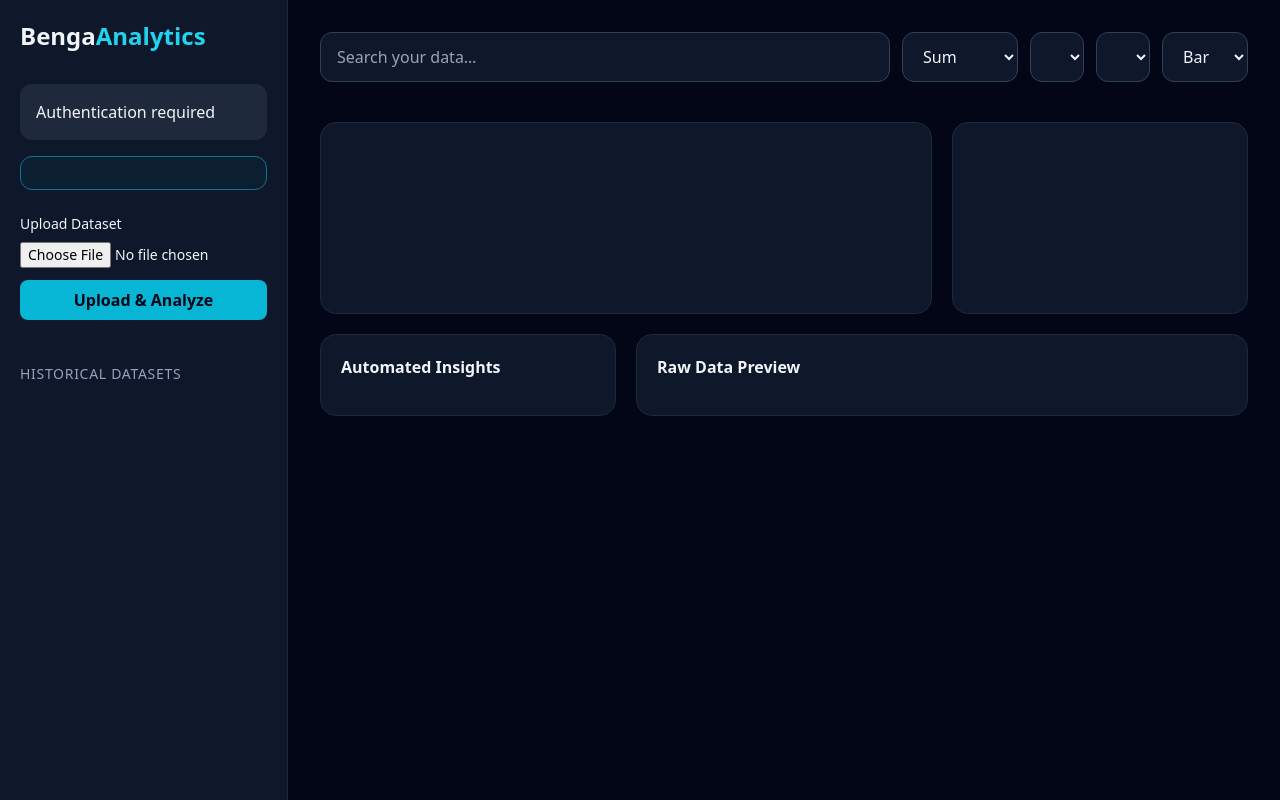
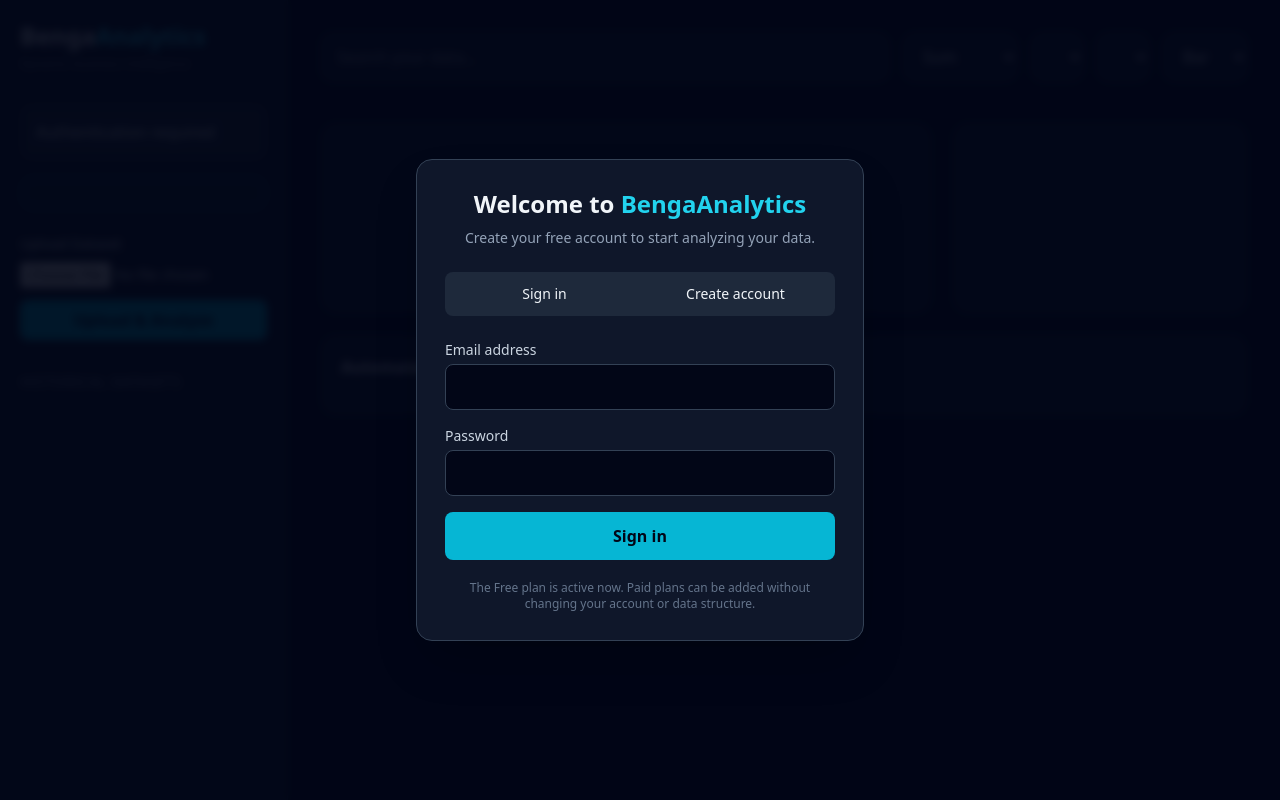
Before and after one commit to alumasinde/benga-analytics, a Flask app: page / in a window 1280 px wide. Run offline with Flask 3, Linux system fonts and the light colour scheme; lists and menus that the app fills with data are empty; a map, chart or similar area stays blank; some libraries are stand-ins or nearby versions.

Commit message:
feat(ui): add account-first signup and login experience

```diff
--- a/templates/dashboard.html
+++ b/templates/dashboard.html
@@ -1,42 +1,96 @@
 <!doctype html>
 <html lang="en">
 <head>
-<meta charset="utf-8"><meta name="viewport" content="width=device-width,initial-scale=1">
+<meta charset="utf-8">
+<meta name="viewport" content="width=device-width,initial-scale=1">
 <title>BengaAnalytics | Enterprise BI</title>
-<script src="https://cdn.tailwindcss.com"></script><script src="https://cdn.jsdelivr.net/npm/chart.js"></script>
+<script src="https://cdn.tailwindcss.com"></script>
+<script src="https://cdn.jsdelivr.net/npm/chart.js"></script>
 </head>
 <body class="bg-slate-950 text-slate-100 min-h-screen">
 <div class="flex min-h-screen">
-<aside class="w-72 bg-slate-900 border-r border-slate-800 p-5 flex flex-col">
+  <aside class="w-72 shrink-0 bg-slate-900 border-r border-slate-800 p-5 flex flex-col">
     <h1 class="text-2xl font-bold">Benga<span class="text-cyan-400">Analytics</span></h1>
-<div id="profile" class="mt-8 p-4 rounded-xl bg-slate-800">Loading profile…</div>
+    <p class="mt-1 text-xs text-slate-500">Dynamic business intelligence</p>
+
+    <div id="profile" class="mt-8 p-4 rounded-xl bg-slate-800">Checking account…</div>
     <div id="tier-card" class="mt-4 p-4 rounded-xl border border-cyan-700 bg-cyan-950/30"></div>
-<label class="mt-6 block text-sm font-medium">Upload Dataset</label>
+    <button id="logout-btn" class="hidden mt-3 text-sm text-slate-400 hover:text-white">Sign out</button>
+
+    <div id="workspace-controls" class="mt-6">
+      <label class="block text-sm font-medium">Upload Dataset</label>
       <input id="file-input" type="file" accept=".csv,.xlsx" class="mt-2 block w-full text-sm">
-<button id="upload-btn" class="mt-3 bg-cyan-500 hover:bg-cyan-400 text-slate-950 font-semibold px-4 py-2 rounded-lg">Upload & Analyze</button>
+      <button id="upload-btn" class="mt-3 w-full bg-cyan-500 hover:bg-cyan-400 disabled:opacity-50 text-slate-950 font-semibold px-4 py-2 rounded-lg">Upload & Analyze</button>
       <p id="status" class="mt-3 text-sm text-slate-400"></p>
+
       <h2 class="mt-8 text-sm uppercase tracking-wider text-slate-400">Historical Datasets</h2>
       <div id="dataset-list" class="mt-3 space-y-2 overflow-y-auto"></div>
+    </div>
   </aside>
-<main class="flex-1 p-5 md:p-8 overflow-x-hidden">
+
+  <main id="workspace" class="flex-1 p-5 md:p-8 overflow-x-hidden">
     <div class="flex flex-col gap-4">
       <div class="flex flex-col lg:flex-row gap-3">
         <input id="global-search" placeholder="Search your data…" class="flex-1 rounded-xl bg-slate-900 border border-slate-700 px-4 py-3 outline-none focus:border-cyan-400">
-<select id="aggregation" class="rounded-xl bg-slate-900 border border-slate-700 px-4"><option value="sum">Sum</option><option value="avg">Average</option><option value="count">Count</option></select>
+        <select id="aggregation" class="rounded-xl bg-slate-900 border border-slate-700 px-4">
+          <option value="sum">Sum</option><option value="avg">Average</option><option value="count">Count</option>
+        </select>
         <select id="metric-select" class="rounded-xl bg-slate-900 border border-slate-700 px-4"></select>
         <select id="group-select" class="rounded-xl bg-slate-900 border border-slate-700 px-4"></select>
-<select id="chart-type" class="rounded-xl bg-slate-900 border border-slate-700 px-4"><option value="bar">Bar</option><option value="line">Line</option><option value="pie">Pie</option></select>
+        <select id="chart-type" class="rounded-xl bg-slate-900 border border-slate-700 px-4">
+          <option value="bar">Bar</option><option value="line">Line</option><option value="pie">Pie</option>
+        </select>
       </div>
       <div id="dynamic-filters" class="flex flex-wrap gap-3"></div>
     </div>
+
     <section class="grid grid-cols-1 xl:grid-cols-3 gap-5 mt-6">
       <div class="xl:col-span-2 bg-slate-900 rounded-2xl border border-slate-800 p-5"><canvas id="main-chart"></canvas></div>
       <div class="bg-slate-900 rounded-2xl border border-slate-800 p-5"><canvas id="secondary-chart"></canvas></div>
     </section>
+
     <section class="grid grid-cols-1 xl:grid-cols-3 gap-5 mt-5">
-<div class="bg-slate-900 rounded-2xl border border-slate-800 p-5"><h2 class="font-semibold">Automated Insights</h2><ul id="insights" class="mt-3 space-y-3 text-slate-300"></ul></div>
-<div class="xl:col-span-2 bg-slate-900 rounded-2xl border border-slate-800 p-5 overflow-auto"><h2 class="font-semibold mb-4">Raw Data Preview</h2><table id="raw-table" class="w-full text-sm text-left"></table></div>
+      <div class="bg-slate-900 rounded-2xl border border-slate-800 p-5">
+        <h2 class="font-semibold">Automated Insights</h2>
+        <ul id="insights" class="mt-3 space-y-3 text-slate-300"></ul>
+      </div>
+      <div class="xl:col-span-2 bg-slate-900 rounded-2xl border border-slate-800 p-5 overflow-auto">
+        <h2 class="font-semibold mb-4">Raw Data Preview</h2>
+        <table id="raw-table" class="w-full text-sm text-left"></table>
+      </div>
     </section>
-</main></div>
+  </main>
+</div>
+
+<div id="auth-modal" class="fixed inset-0 z-50 bg-slate-950/90 backdrop-blur-sm flex items-center justify-center p-4">
+  <div class="w-full max-w-md rounded-2xl border border-slate-700 bg-slate-900 shadow-2xl p-7">
+    <div class="text-center">
+      <h2 class="text-2xl font-bold">Welcome to <span class="text-cyan-400">BengaAnalytics</span></h2>
+      <p id="auth-description" class="mt-2 text-sm text-slate-400">Create your free account to start analyzing your data.</p>
+    </div>
+
+    <div class="mt-6 grid grid-cols-2 rounded-lg bg-slate-800 p-1">
+      <button id="show-login" class="auth-tab rounded-md py-2 text-sm font-medium">Sign in</button>
+      <button id="show-signup" class="auth-tab rounded-md py-2 text-sm font-medium">Create account</button>
+    </div>
+
+    <form id="auth-form" class="mt-6 space-y-4">
+      <label class="block text-sm">
+        <span class="text-slate-300">Email address</span>
+        <input id="auth-email" type="email" autocomplete="email" required class="mt-1 w-full rounded-lg bg-slate-950 border border-slate-700 px-3 py-3 outline-none focus:border-cyan-400">
+      </label>
+      <label class="block text-sm">
+        <span class="text-slate-300">Password</span>
+        <input id="auth-password" type="password" autocomplete="current-password" minlength="8" required class="mt-1 w-full rounded-lg bg-slate-950 border border-slate-700 px-3 py-3 outline-none focus:border-cyan-400">
+      </label>
+      <p id="auth-error" class="hidden text-sm text-red-400"></p>
+      <button id="auth-submit" type="submit" class="w-full rounded-lg bg-cyan-500 hover:bg-cyan-400 text-slate-950 font-semibold py-3">Sign in</button>
+    </form>
+
+    <p class="mt-5 text-center text-xs text-slate-500">The Free plan is active now. Paid plans can be added without changing your account or data structure.</p>
+  </div>
+</div>
+
 <script src="/static/js/dashboard.js"></script>
-</body></html>
+</body>
+</html>
```
Lines whose indentation alone changed are shown as unchanged.
